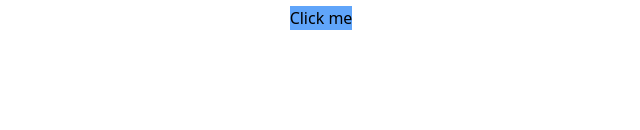
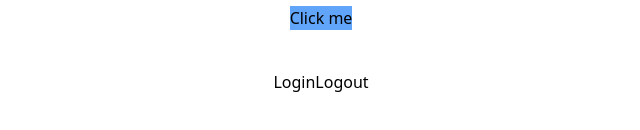
Before and after one commit to prio12/react-typescript-basics, a React (Vite) app: page / in a window 1280 px wide. Shown: the part 462-592 px from the top of the page, without its empty margins (319-959 px from the left). Built offline with nearby package versions, Linux system fonts and the light colour scheme.

Commit message:
learned about typing useState

```diff
--- a/src/App.tsx
+++ b/src/App.tsx
@@ -5,6 +5,7 @@ import Greetings from './components/Greetings';
 import Person from './components/Person';
 import Status from './components/Status';
 import Users from './components/Users';
+import UserState from './components/userState/UserState';
 
 function App() {
   const person = {
@@ -40,6 +41,7 @@ function App() {
           <Oscar />
         </Heading>
         <Button handleClick={handleClick} />
+        <UserState />
       </div>
     </>
   );
--- /dev/null
+++ b/src/components/userState/UserState.tsx
@@ -0,0 +1,31 @@
+import { useState } from 'react';
+
+type AuthUser = {
+  name: string;
+  email: string;
+};
+
+const UserState = () => {
+  const [user, setUser] = useState<AuthUser | null>(null);
+
+  const handleLogin = () => {
+    setUser({ name: 'Eren', email: 'eren@gamil.com' });
+  };
+
+  const handleLogOut = () => {
+    setUser(null);
+  };
+  return (
+    <div className="text-center my-5">
+      <button onClick={handleLogin}>Login</button>
+      <button onClick={handleLogOut}>Logout</button>
+      {user && (
+        <p>
+          {user?.email} {user?.name}{' '}
+        </p>
+      )}
+    </div>
+  );
+};
+
+export default UserState;
```
